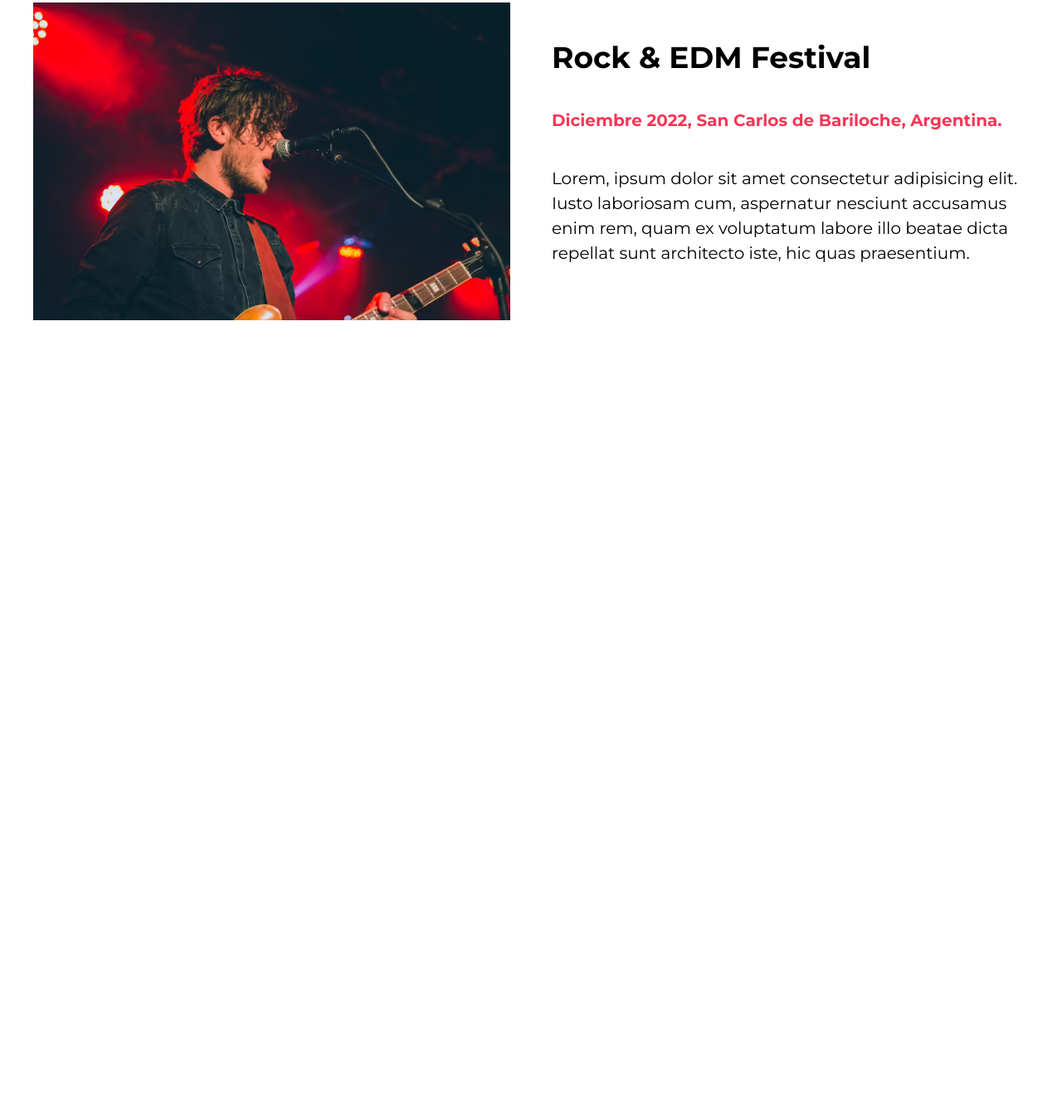
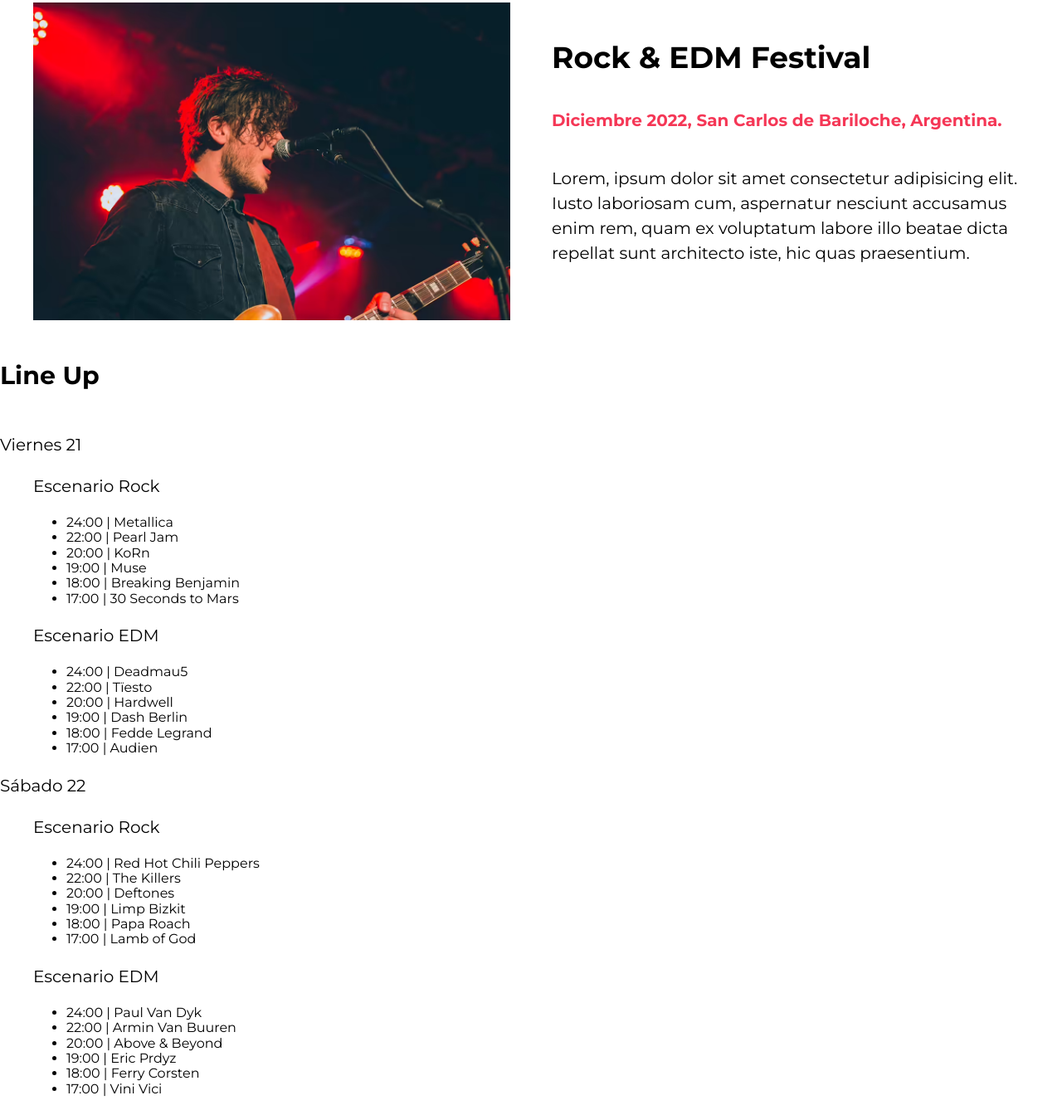
Before and after one commit to nicolasquinn/cuarto-proyecto-web_udemy, a website: page index.html in a window 1280 px wide. Shown: the part 773-2111 px from the top of the page at 83% size. Before the commit the page ends 1209 px from the top, so only its background shows below. Drawn offline with Linux system fonts and the light colour scheme.

Commit message:
192 - Creando la sección de lineup

```diff
--- a/index.html
+++ b/index.html
@@ -53,5 +53,121 @@
     </section>
 
 
+    <section class="lineup">
+        <h3>Line Up</h3>
+
+        <p class="dia">Viernes 21</p>
+        <div class="contenedor escenarios-contenedor">
+
+            <div class="escenario rock bg-amarillo">
+                <p class="nombre-escenario">Escenario Rock</p>
+                <ul class="calendario">
+                    <li>
+                        24:00 | <span>Metallica</span>
+                    </li>
+                    <li>
+                        22:00 | <span>Pearl Jam</span>
+                    </li>
+                    <li>
+                        20:00 | <span>KoRn</span>
+                    </li>
+                    <li>
+                        19:00 | <span>Muse</span>
+                    </li>
+                    <li>
+                        18:00 | <span>Breaking Benjamin</span>
+                    </li>
+                    <li>
+                        17:00 | <span>30 Seconds to Mars</span>
+                    </li>
+                </ul>
+            </div>
+
+            <div class="escenario edm bg-verde">
+                <p class="nombre-escenario">Escenario EDM</p>
+                <ul class="calendario">
+                    <li>
+                        24:00 | <span>Deadmau5</span>
+                    </li>
+                    <li>
+                        22:00 | <span>Tïesto</span>
+                    </li>
+                    <li>
+                        20:00 | <span>Hardwell</span>
+                    </li>
+                    <li>
+                        19:00 | <span>Dash Berlin</span>
+                    </li>
+
+                    <li>
+                        18:00 | <span>Fedde Legrand</span>
+                    </li>
+                    <li>
+                        17:00 | <span>Audien</span>
+                    </li>
+                </ul>
+            </div>
+
+        </div> <!-- escenarios-contenedor -->
+
+        <p class="dia">Sábado 22</p>
+
+        <div class="contenedor escenarios-contenedor">
+
+            <div class="escenario rock bg-verde">
+                <p class="nombre-escenario">Escenario Rock</p>
+                <ul class="calendario">
+                    <li>
+                        24:00 | <span>Red Hot Chili Peppers</span>
+                    </li>
+                    <li>
+                        22:00 | <span>The Killers</span>
+                    </li>
+                    <li>
+                        20:00 | <span>Deftones</span>
+                    </li>
+                    <li>
+                        19:00 | <span>Limp Bizkit</span>
+                    </li>
+
+                    <li>
+                        18:00 | <span>Papa Roach</span>
+                    </li>
+                    <li>
+                        17:00 | <span>Lamb of God</span>
+                    </li>
+                </ul>
+            </div>
+
+            <div class="escenario edm bg-amarillo">
+                <p class="nombre-escenario">Escenario EDM</p>
+                <ul class="calendario">
+                    <li>
+                        24:00 | <span>Paul Van Dyk</span>
+                    </li>
+                    <li>
+                        22:00 | <span>Armin Van Buuren</span>
+                    </li>
+                    <li>
+                        20:00 | <span>Above & Beyond</span>
+                    </li>
+                    <li>
+                        19:00 | <span>Eric Prdyz</span>
+                    </li>
+
+                    <li>
+                        18:00 | <span>Ferry Corsten</span>
+                    </li>
+                    <li>
+                        17:00 | <span>Vini Vici</span>
+                    </li>
+                </ul>
+            </div>
+
+        </div> <!-- escenarios-contenedor -->
+
+    </section>
+
+
 </body>
 </html>
```
